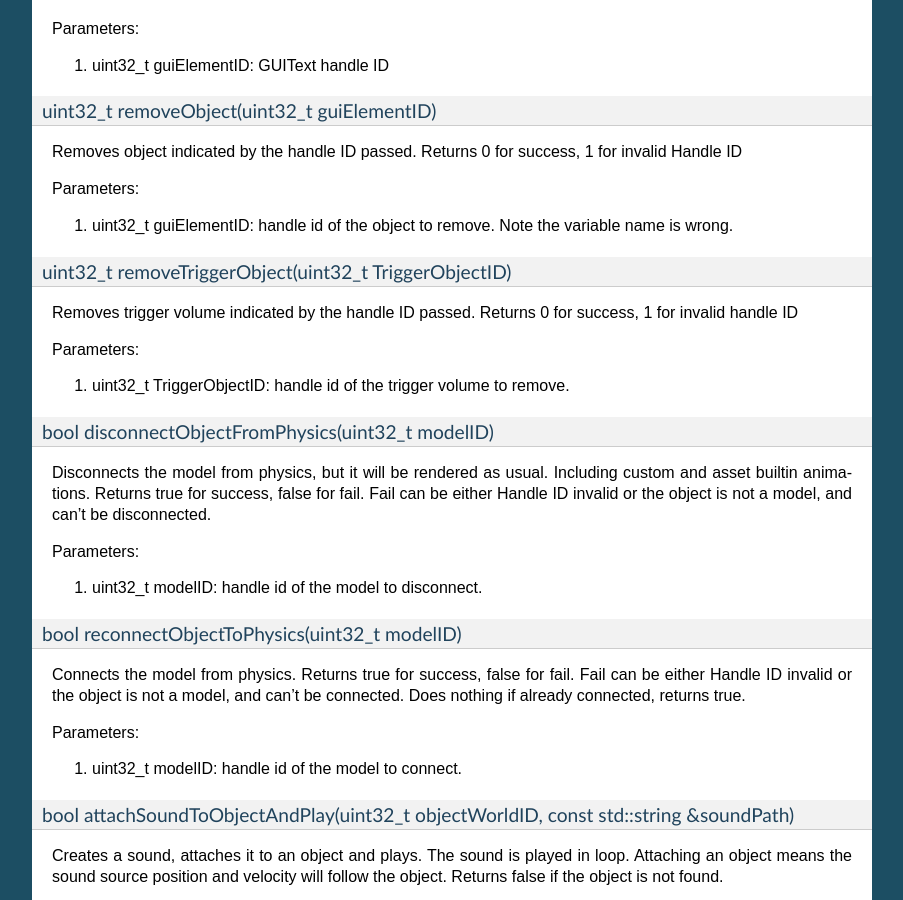
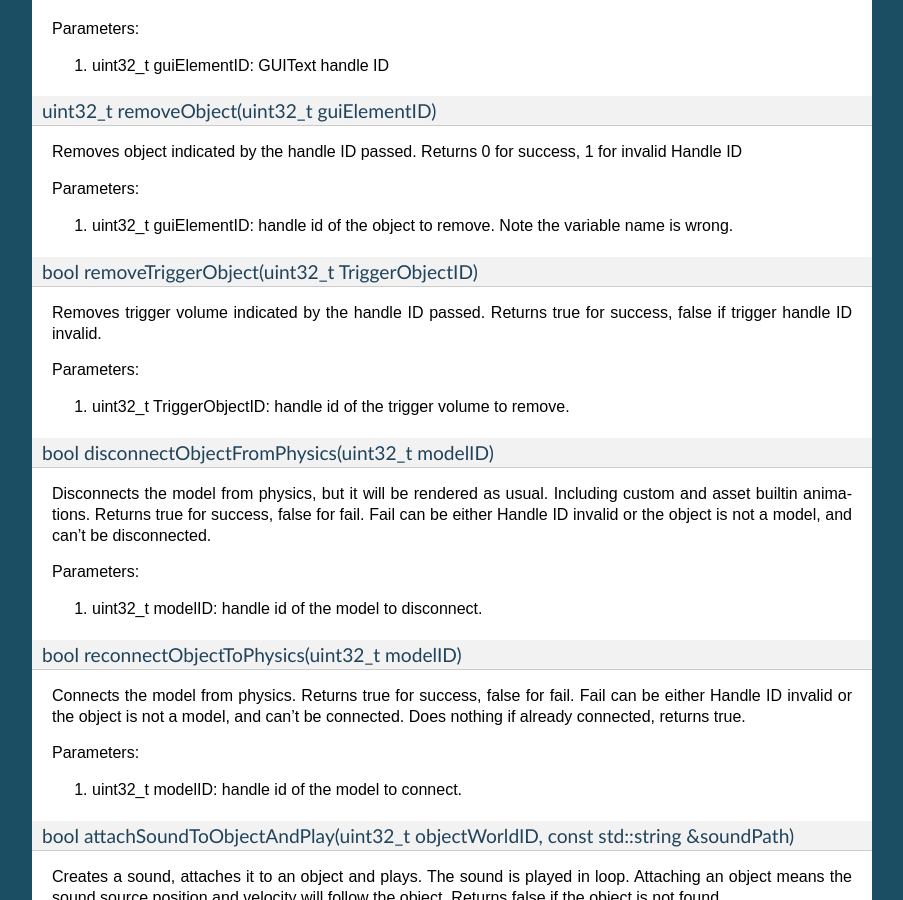
Before and after one commit to enginmanap/limonEngine-docs, a Sphinx documentation site: the page built from docs/APIUsage.rst, in a window 1280 px wide and 900 px high, scrolled down 3046 px. Shown: the whole window, without its empty margins (198-1101 px from the left). Built offline with Sphinx 7.4.7, drawn with Linux system fonts in a browser that asks for light colours; pages that are not in the unit, such as notebooks, are missing from menus; some of the changed text lies outside the part shown.

Commit message:
Source update sync

```diff
--- a/docs/APIUsage.rst
+++ b/docs/APIUsage.rst
@@ -185,10 +185,10 @@ Parameters:
 
 .. _LimonAPI-removeTriggerObject:
 
-uint32_t removeTriggerObject(uint32_t TriggerObjectID)
-======================================================
+bool removeTriggerObject(uint32_t TriggerObjectID)
+==================================================
 
-Removes trigger volume indicated by the handle ID passed. Returns 0 for success, 1 for invalid handle ID
+Removes trigger volume indicated by the handle ID passed. Returns true for success, false if trigger handle ID invalid.
 
 Parameters:
 
```
